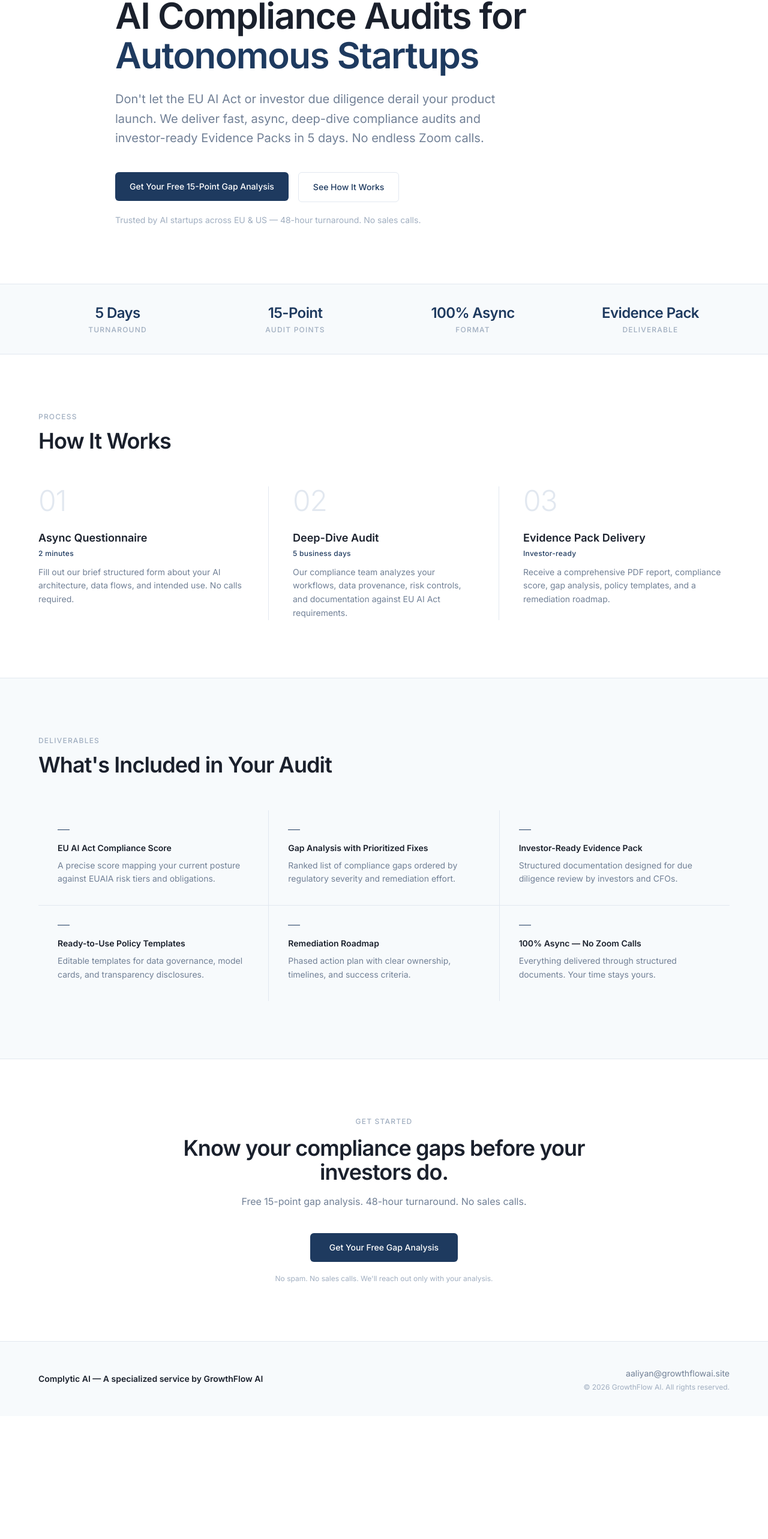
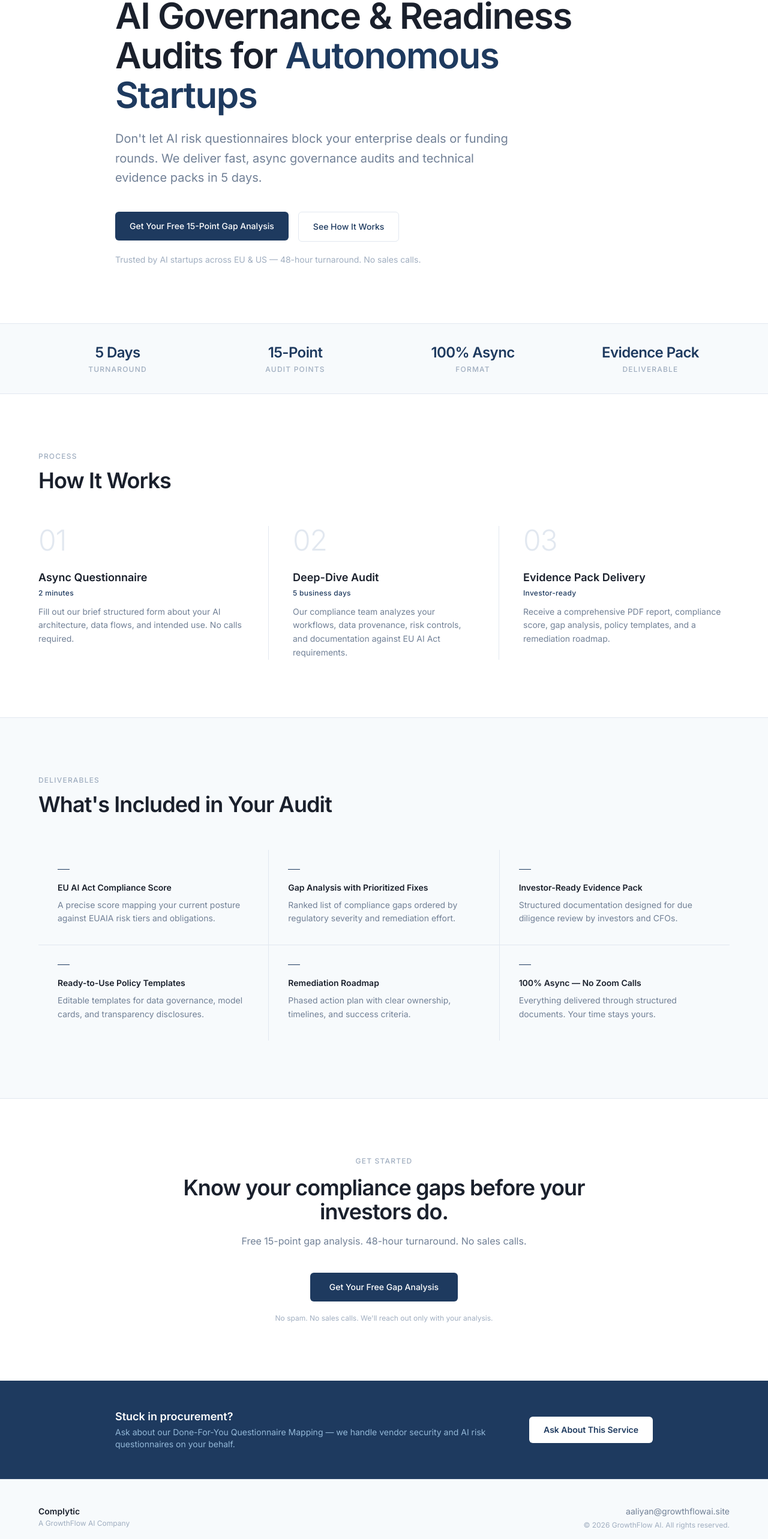
Before and after one commit to ALY219/complytic-ai, a React (Vite) app: page / in a window 1280 px wide. Shown: the part 203-2769 px from the top of the page at 60% size. Before the commit the page ends 2564 px from the top, so only its background shows below. Built offline with nearby package versions, Linux system fonts and the light colour scheme; the HTML template or start-up script is replaced by a standard one.

Commit message:
Rebrand to Complytic and update governance positioning

```diff
--- a/src/App.tsx
+++ b/src/App.tsx
@@ -7,6 +7,7 @@ export default function App() {
       <HowItWorks />
       <WhatYouGet />
       <CtaSection />
+      <ProcurementBanner />
       <Footer />
     </div>
   )
@@ -16,10 +17,7 @@ function Nav() {
   return (
     <header className="border-b border-[#E2E8F0] bg-white sticky top-0 z-50">
       <div className="max-w-6xl mx-auto px-6 h-16 flex items-center justify-between">
-        <div className="flex items-baseline gap-2 pl-2">
-          <span className="text-[20px] font-bold text-[#1E3A5F] leading-none">Complytic AI</span>
-          <span className="text-[14px] font-normal text-[#64748B] leading-none">— powered by GrowthFlow AI</span>
-        </div>
+        <span className="text-[20px] font-bold text-[#1E3A5F] leading-none pl-2">Complytic</span>
         <a
           href="https://tally.so/r/2EY8jp"
           target="_blank"
@@ -44,14 +42,13 @@ function Hero() {
         </div>
 
         <h1 className="text-4xl sm:text-5xl lg:text-6xl font-semibold tracking-tight text-[#1A202C] leading-[1.1] mb-6 max-w-3xl">
-          AI Compliance Audits for{' '}
+          AI Governance & Readiness Audits for{' '}
           <span className="text-[#1E3A5F]">Autonomous Startups</span>
         </h1>
 
         <p className="text-lg sm:text-xl text-[#718096] leading-relaxed mb-10 max-w-2xl font-normal">
-          Don't let the EU AI Act or investor due diligence derail your product launch. We deliver fast,
-          async, deep-dive compliance audits and investor-ready Evidence Packs in 5 days.
-          No endless Zoom calls.
+          Don't let AI risk questionnaires block your enterprise deals or funding rounds. We deliver fast,
+          async governance audits and technical evidence packs in 5 days.
         </p>
 
         <div className="flex flex-col sm:flex-row gap-4 items-start">
@@ -232,12 +229,38 @@ function CtaSection() {
   )
 }
 
+function ProcurementBanner() {
+  return (
+    <section className="bg-[#1E3A5F] py-12 px-6">
+      <div className="max-w-4xl mx-auto flex flex-col sm:flex-row items-center justify-between gap-6">
+        <div>
+          <p className="text-white font-semibold text-lg leading-snug">
+            Stuck in procurement?
+          </p>
+          <p className="text-[#93B8D8] text-sm mt-1">
+            Ask about our Done-For-You Questionnaire Mapping — we handle vendor security and AI risk questionnaires on your behalf.
+          </p>
+        </div>
+        <a
+          href="https://tally.so/r/2EY8jp"
+          target="_blank"
+          rel="noopener noreferrer"
+          className="shrink-0 bg-white text-[#1E3A5F] text-sm font-semibold px-6 py-3 rounded-md hover:bg-[#F7FAFC] transition-colors"
+        >
+          Ask About This Service
+        </a>
+      </div>
+    </section>
+  )
+}
+
 function Footer() {
   return (
     <footer className="border-t border-[#E2E8F0] bg-[#F7FAFC] py-10 px-6">
       <div className="max-w-6xl mx-auto flex flex-col sm:flex-row justify-between items-start sm:items-center gap-4">
         <div>
-          <p className="text-sm font-semibold text-[#1A202C]">Complytic AI — A specialized service by GrowthFlow AI</p>
+          <p className="text-sm font-semibold text-[#1A202C]">Complytic</p>
+          <p className="text-xs text-[#A0AEC0] mt-0.5">A GrowthFlow AI Company</p>
         </div>
         <div className="text-right">
           <a
```
